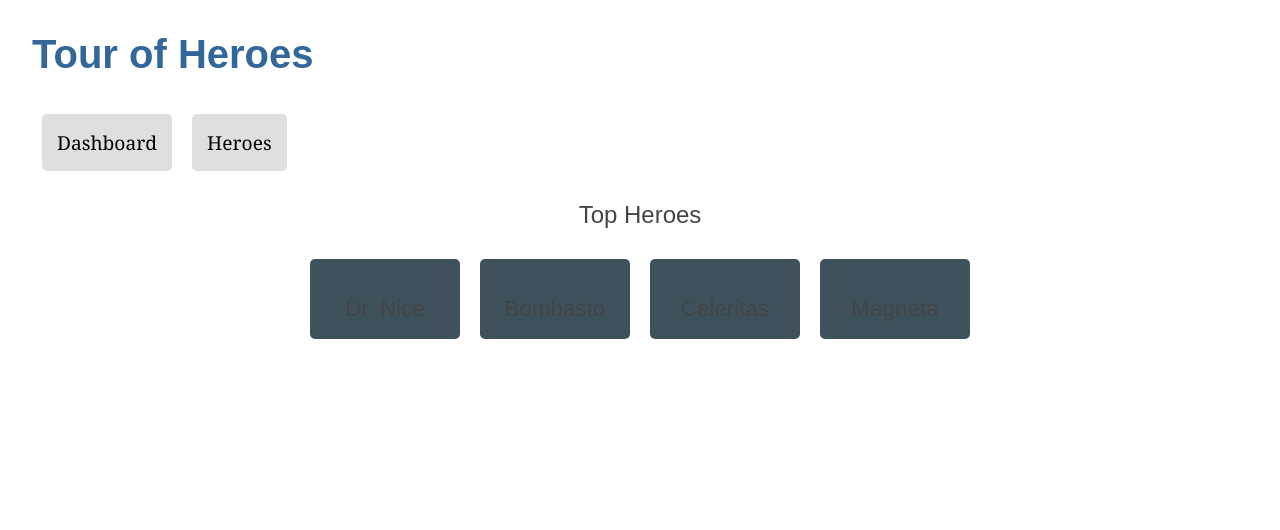
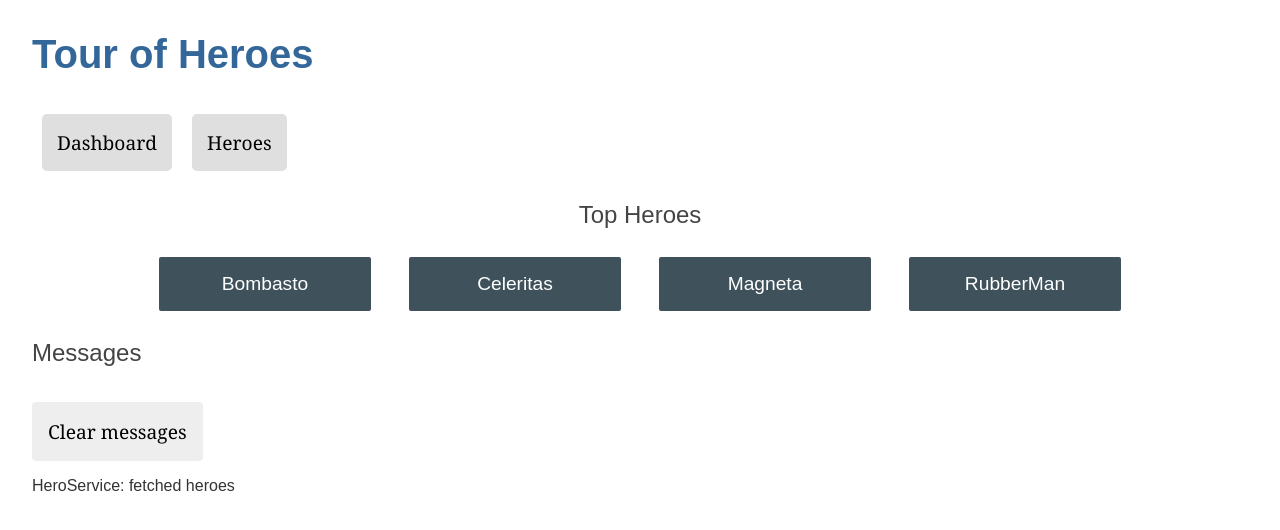
Before and after one commit to theocrsb/Angular_Heroes, an Angular app: page /dashboard in a window 1280 px wide. Shown: the top 530 px of the page. Built offline with nearby package versions, Linux system fonts and the light colour scheme.

Commit message:
page details et nav en cours

```diff
--- a/src/app/app-routing.module.ts
+++ b/src/app/app-routing.module.ts
@@ -9,6 +9,7 @@ import { HeroesComponent } from './heroes/heroes.component';
 
 // Création des routes
 const routes: Routes = [
+  { path: '', redirectTo: '/dashboard', pathMatch: 'full' },
   { path: 'heroes', component: HeroesComponent },
   { path: 'dashboard', component: DashboardComponent },
   { path: 'details/:id', component: HeroDetailComponent },
--- a/src/app/app.component.html
+++ b/src/app/app.component.html
@@ -7,3 +7,4 @@
 </div>
 <!-- Element de navigation afficher en dessous -->
 <router-outlet></router-outlet>
+<app-messages></app-messages>
--- a/src/app/dashboard/dashboard.component.css
+++ b/src/app/dashboard/dashboard.component.css
@@ -1,29 +1,50 @@
-button {
-  margin: 10px;
-  padding: 15px;
-  border-radius: 5px;
-  background-color: #3f525c;
-  border: 0px;
-  color: white;
-  width: 150px;
-  height: 80px;
+/* DashboardComponent's private CSS styles */
+
+h2 {
+  text-align: center;
 }
 
-button:hover {
-  margin: 10px;
-  padding: 15px;
-  border-radius: 5px;
-  background-color: #000000;
-  border: 0px;
-  color: white;
-}
+.heroes-menu {
+  padding: 0;
+  margin: auto;
+  max-width: 1000px;
 
-.flex {
+  /* flexbox */
   display: flex;
   flex-direction: row;
   flex-wrap: wrap;
-  justify-content: center;
+  justify-content: space-around;
+  align-content: flex-start;
+  align-items: flex-start;
 }
-h2 {
+
+a {
+  background-color: #3f525c;
+  border-radius: 2px;
+  padding: 1rem;
+  font-size: 1.2rem;
+  text-decoration: none;
+  display: inline-block;
+  color: #fff;
   text-align: center;
+  width: 100%;
+  min-width: 70px;
+  margin: 0.5rem auto;
+  box-sizing: border-box;
+
+  /* flexbox */
+  order: 0;
+  flex: 0 1 auto;
+  align-self: auto;
 }
+
+@media (min-width: 600px) {
+  a {
+    width: 18%;
+    box-sizing: content-box;
+  }
+}
+
+a:hover {
+  background-color: #000;
+}
--- a/src/app/dashboard/dashboard.component.html
+++ b/src/app/dashboard/dashboard.component.html
@@ -1,12 +1,6 @@
-<div>
-  <h2>Top Heroes</h2>
-  <div class="flex">
-    <div *ngFor="let hero of heroes">
-      <a routerLink="/details/{{ hero.id }}">
-        <button>
-          <h3>{{ hero.name }}</h3>
-        </button>
-      </a>
-    </div>
-  </div>
+<h2>Top Heroes</h2>
+<div class="heroes-menu">
+  <a *ngFor="let hero of heroes" routerLink="/details/{{ hero.id }}">
+    {{ hero.name }}
+  </a>
 </div>
--- a/src/app/dashboard/dashboard.component.ts
+++ b/src/app/dashboard/dashboard.component.ts
@@ -1,11 +1,24 @@
-import { Component } from '@angular/core';
-import { heroes } from '../heroes';
+import { Component, OnInit } from '@angular/core';
+import { Hero } from '../interface.hero';
+import { HeroService } from '../hero.service';
 
 @Component({
   selector: 'app-dashboard',
   templateUrl: './dashboard.component.html',
   styleUrls: ['./dashboard.component.css'],
 })
-export class DashboardComponent {
-  heroes = [...heroes.slice(0, 4)];
+export class DashboardComponent implements OnInit {
+  heroes: Hero[] = [];
+
+  constructor(private heroService: HeroService) {}
+
+  ngOnInit(): void {
+    this.getHeroes();
+  }
+
+  getHeroes(): void {
+    this.heroService
+      .getHeroes()
+      .subscribe((heroes) => (this.heroes = heroes.slice(1, 5)));
+  }
 }
--- a/src/app/hero.service.ts
+++ b/src/app/hero.service.ts
@@ -2,15 +2,17 @@ import { Injectable } from '@angular/core';
 import { Hero } from './interface.hero';
 import { heroes } from './heroes';
 import { Observable, of } from 'rxjs';
+import { MessageService } from './message.service';
 
 @Injectable({
   providedIn: 'root',
 })
 export class HeroService {
-  constructor() {}
+  constructor(private messageService: MessageService) {}
   // Observable pour une requete async
   getHeroes(): Observable<Hero[]> {
     const heroesRequest = of(heroes);
+    this.messageService.add('HeroService: fetched heroes');
     return heroesRequest;
   }
 }
--- a/src/app/heroes/heroes.component.html
+++ b/src/app/heroes/heroes.component.html
@@ -5,6 +5,7 @@
       [class.selected]="hero === selectedHero"
       type="button"
       (click)="onSelect(hero)"
+      routerLink="/details/{{ hero.id }}"
     >
       <span class="badge">{{ hero.id }}</span>
       <span class="name">{{ hero.name }}</span>
@@ -13,4 +14,4 @@
 </ul>
 
 <!-- on transmet le 'hero' select a l'enfant hero-detail. Voir fichier hero-detail.ts -->
-<app-hero-detail [hero]="selectedHero"></app-hero-detail>
+<!-- <app-hero-detail [hero]="selectedHero"></app-hero-detail> -->
--- a/src/app/heroes/heroes.component.ts
+++ b/src/app/heroes/heroes.component.ts
@@ -1,27 +1,34 @@
-import { Component } from '@angular/core';
-// Retrait de l'import direct. On passe desormais par le service
-// import { heroes } from '../heroes';
+import { Component, OnInit } from '@angular/core';
+
 import { Hero } from '../interface.hero';
 import { HeroService } from '../hero.service';
+import { MessageService } from '../message.service';
+
 @Component({
   selector: 'app-heroes',
   templateUrl: './heroes.component.html',
   styleUrls: ['./heroes.component.css'],
 })
-export class HeroesComponent {
+export class HeroesComponent implements OnInit {
+  selectedHero?: Hero;
+
   heroes: Hero[] = [];
-  constructor(private heroService: HeroService) {}
-  // subscribe pour gerer l'async
-  getHeroes(): void {
-    this.heroService.getHeroes().subscribe((heroes) => (this.heroes = heroes));
-  }
+
+  constructor(
+    private heroService: HeroService,
+    private messageService: MessageService
+  ) {}
+
   ngOnInit(): void {
     this.getHeroes();
   }
 
-  selectedHero?: Hero;
-  // on attribu le hero select pour le l'afficher
   onSelect(hero: Hero): void {
     this.selectedHero = hero;
+    this.messageService.add(`HeroesComponent: Selected hero id=${hero.id}`);
+  }
+
+  getHeroes(): void {
+    this.heroService.getHeroes().subscribe((heroes) => (this.heroes = heroes));
   }
 }
--- /dev/null
+++ b/src/app/message.service.ts
@@ -0,0 +1,16 @@
+import { Injectable } from '@angular/core';
+
+@Injectable({
+  providedIn: 'root',
+})
+export class MessageService {
+  messages: string[] = [];
+
+  add(message: string) {
+    this.messages.push(message);
+  }
+
+  clear() {
+    this.messages = [];
+  }
+}
--- a/src/app/messages/messages.component.html
+++ b/src/app/messages/messages.component.html
@@ -1 +1,7 @@
-<p>messages works!</p>
+<div *ngIf="messageService.messages.length">
+  <h2>Messages</h2>
+  <button type="button" class="clear" (click)="messageService.clear()">
+    Clear messages
+  </button>
+  <div *ngFor="let message of messageService.messages">{{ message }}</div>
+</div>
--- a/src/app/messages/messages.component.ts
+++ b/src/app/messages/messages.component.ts
@@ -1,10 +1,10 @@
 import { Component } from '@angular/core';
-
+import { MessageService } from '../message.service';
 @Component({
   selector: 'app-messages',
   templateUrl: './messages.component.html',
-  styleUrls: ['./messages.component.css']
+  styleUrls: ['./messages.component.css'],
 })
 export class MessagesComponent {
-
+  constructor(public messageService: MessageService) {}
 }
```
Also changed, not shown: 1 other file (tests, documents, lock files or other folders).
